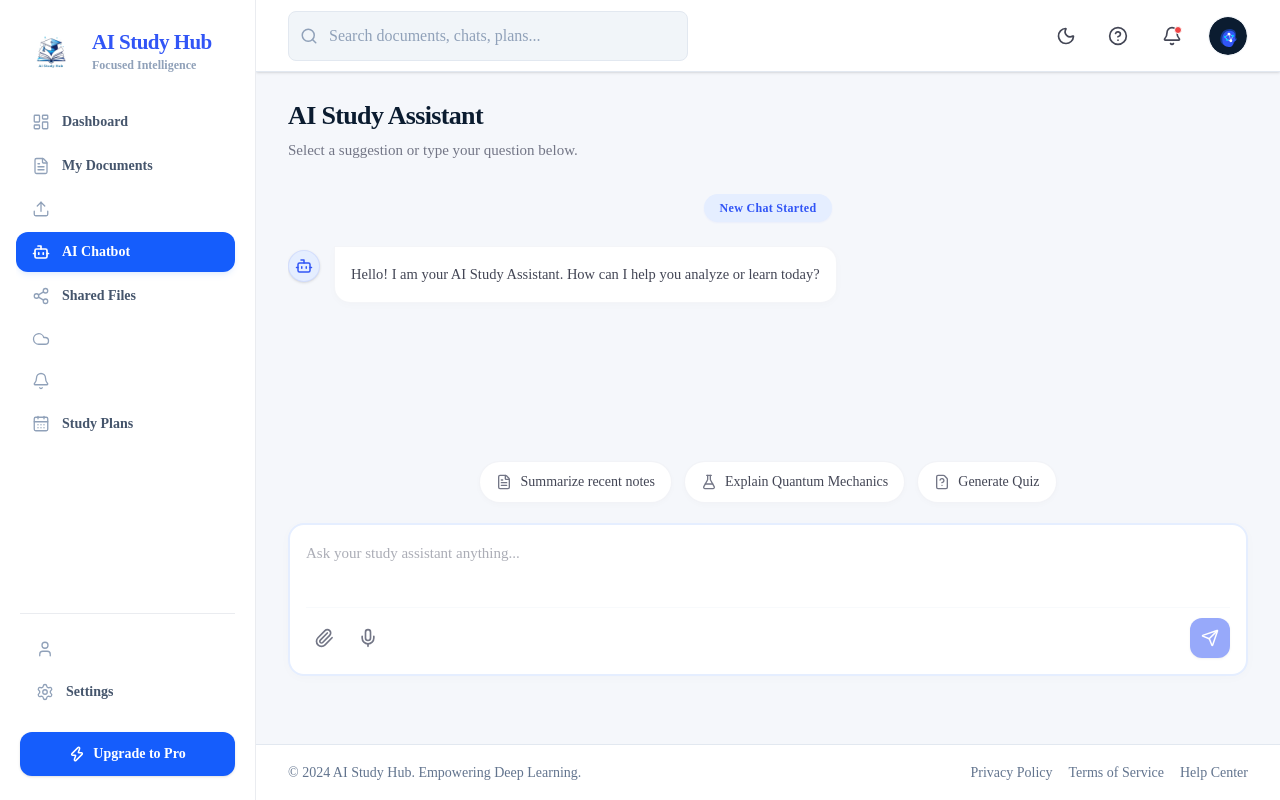
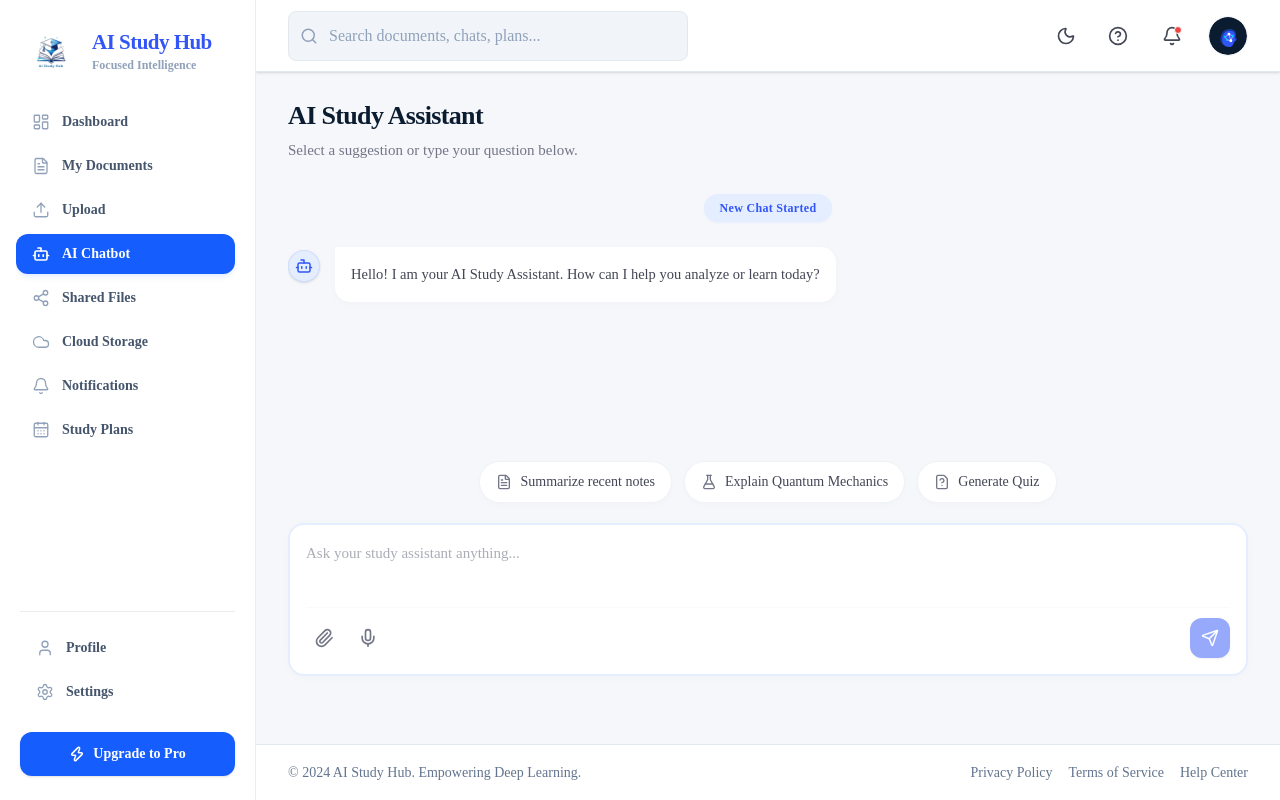
Before and after one commit to huynhduybinh24/SWP391_AIStudyHub, a React (Vite) app in the folder FrontEnd/: page /dashboard/chat in a window 1280 px wide. Built offline with nearby package versions, Linux system fonts and the light colour scheme; the HTML template or start-up script is replaced by a standard one.

Commit message:
feat: initialize multi-language support with English, Vietnamese, Japanese, and Korean locales

```diff
--- a/FrontEnd/src/locales/en.ts
+++ b/FrontEnd/src/locales/en.ts
@@ -32,9 +32,13 @@ export const en = {
   sidebar: {
     dashboard: "Dashboard",
     myDocuments: "My Documents",
+    upload: "Upload",
+    aiChatbot: "AI Chatbot",
     sharedFiles: "Shared Files",
+    cloudStorage: "Cloud Storage",
+    notifications: "Notifications",
     studyPlans: "Study Plans",
-    aiChatbot: "AI Chatbot",
+    profile: "Profile",
     settings: "Settings",
     upgradePro: "Upgrade to Pro",
     logout: "Log Out",
```
